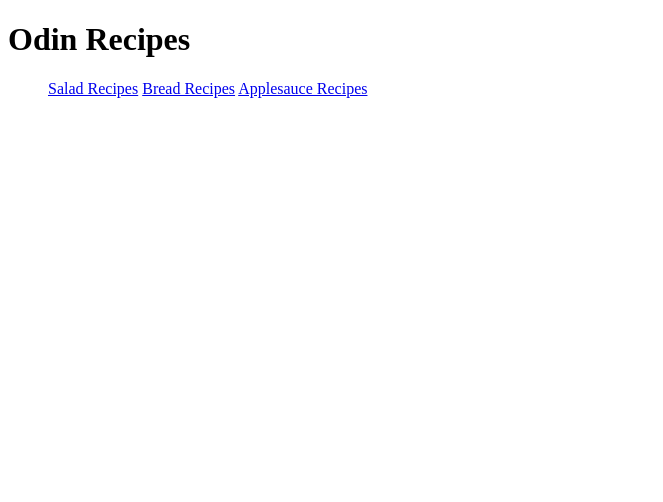
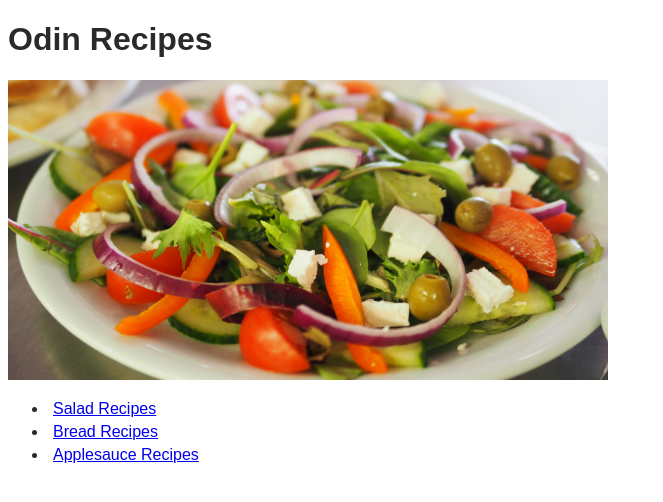
Before and after one commit to JosephJones-A/odin-recipes, a plain HTML site: page index.html in a window 1280 px wide. Shown: the whole page, without its empty margins (0-663 px from the left). Drawn offline with Linux system fonts and the light colour scheme.

Commit message:
recode HTML files update Recipes folder

```diff
--- a/index.html
+++ b/index.html
@@ -5,13 +5,16 @@
     <meta http-equiv="X-UA-Compatible" content="IE=edge">
     <meta name="viewport" content="width=device-width, initial-scale=1.0">
     <title>Odin Recipes</title>
+    <link rel="stylesheet" href="styles.css">
 </head>
 <body>
     <h1>Odin Recipes</h1>
+    <img src="/image/pexels-chan-walrus-1059905.jpg" alt=""
+    style="width: 600px; height: 300px;">
     <ul>
-        <a href="/recipes/salad.html">Salad Recipes</a>
-        <a href="/recipes/bread-recipe/bread-recipe.html">Bread Recipes</a>
-        <a href="/recipes/fruit-recipe/applesauce-recipe.html">Applesauce Recipes</a>
+        <li><a href="./recipes/salad.html">Salad Recipes</a></li>
+        <li><a href="/recipes/bread-recipe.html">Bread Recipes</a></li>
+        <li><a href="/recipes/applesauce-recipe.html">Applesauce Recipes</a></li>
     </ul>
 </body>
 </html>
--- /dev/null
+++ b/styles.css
@@ -0,0 +1,9 @@
+body {
+    font-family: Arial, Helvetica, sans-serif;
+    color: rgb(44, 41, 41);
+}
+
+li a {
+    display: block;
+    margin: 5px;
+}
```
Also changed, not shown: recipes/bread-recipe.html (renamed from recipes/bread-recipe/bread-recipe.html, +2 -2 lines), image/pexels-chan-walrus-1059905.jpg (added), recipes/applesauce-recipe.html (renamed from recipes/fruit-recipe/applesauce-recipe.html), 2 other files.
